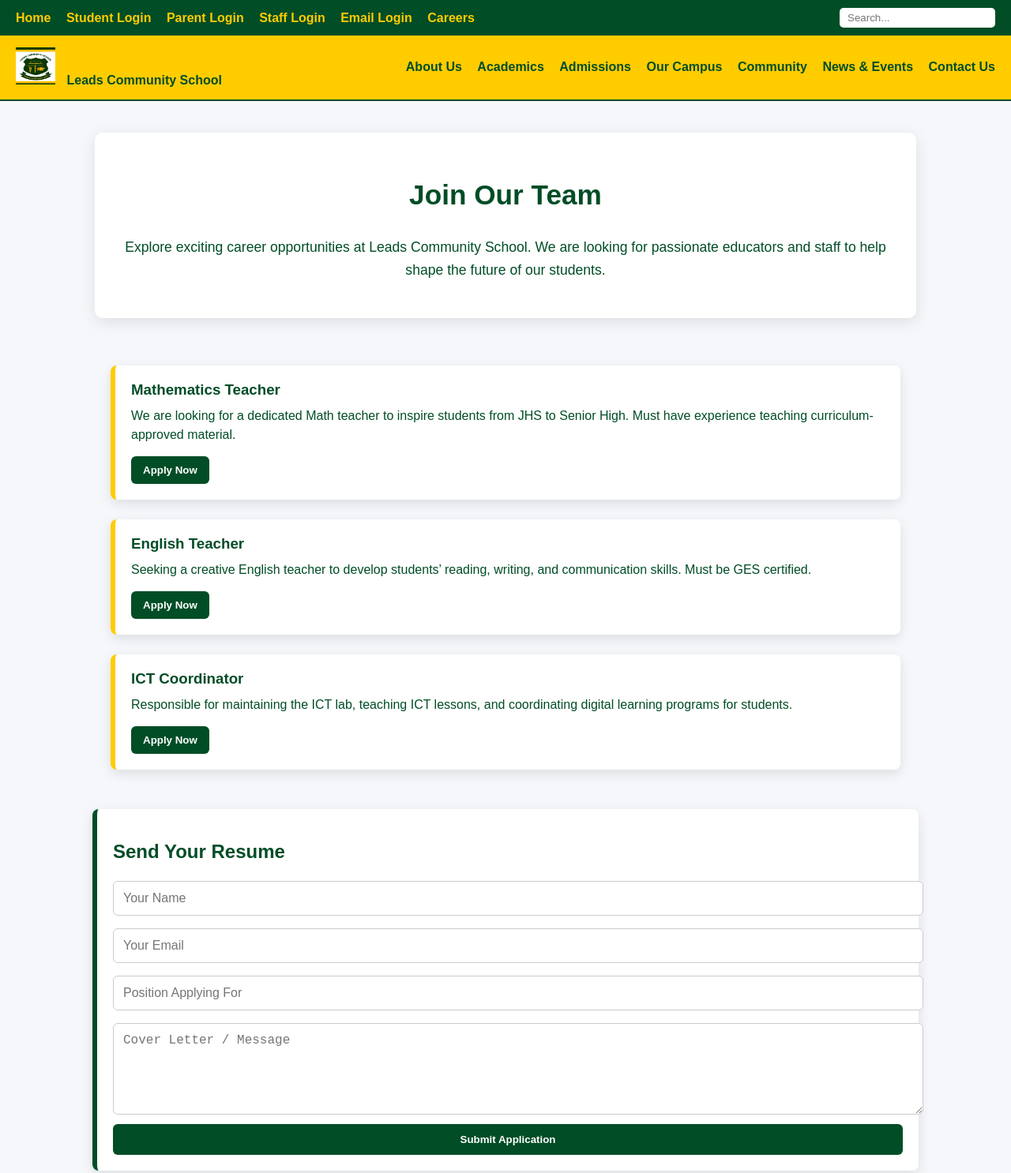
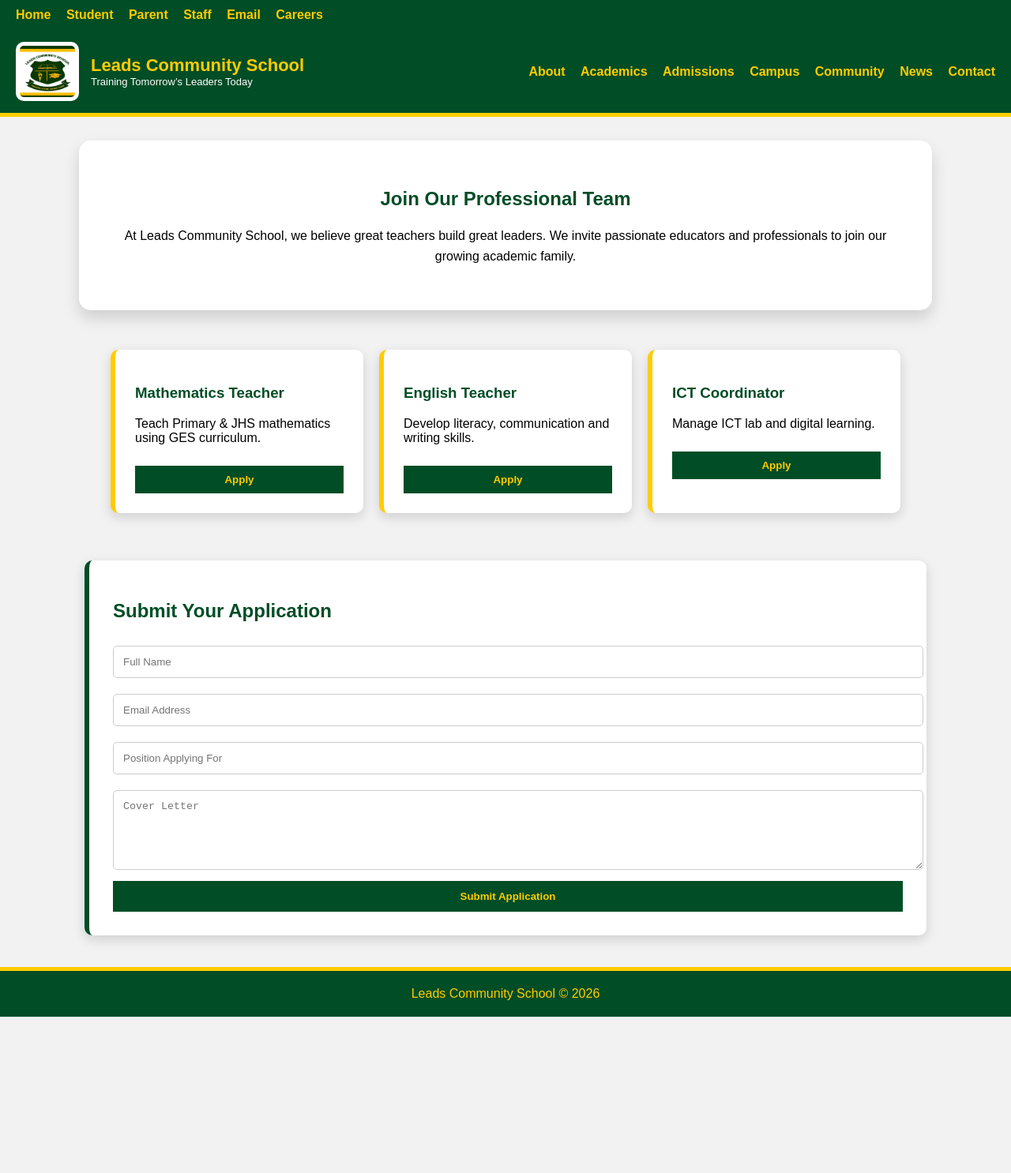
Before and after one commit to leadscommunityschool/portal, a plain HTML site: page careers.html in a window 1280 px wide. Shown: the top 1486 px of the page at 79% size. After the commit the page ends 1288 px from the top, so only its background shows below. Drawn offline with Linux system fonts and the light colour scheme.

Commit message:
Update careers.html

```diff
--- a/careers.html
+++ b/careers.html
@@ -4,286 +4,253 @@
 <meta charset="UTF-8">
 <meta name="viewport" content="width=device-width, initial-scale=1.0">
 <title>Careers - Leads Community School</title>
+
 <style>
-/* ===== General ===== */
-body, html {
-  margin: 0;
-  padding: 0;
-  font-family: Arial, sans-serif;
-  background-color: #f5f7fa;
-  color: #004d26;
+
+body,html{
+margin:0;
+padding:0;
+font-family:Arial,sans-serif;
+background:#f2f2f2;
 }
 
-/* ===== Top Green Bar ===== */
-.top-green {
-  background: #004d26;
-  color: #fff;
-  display: flex;
-  justify-content: space-between;
-  align-items: center;
-  padding: 10px 20px;
-  flex-wrap: wrap;
+/* TOP BAR */
+.top-green{
+background:#004d26;
+padding:10px 20px;
 }
 
-.top-green .top-links a {
-  color: #ffcc00;
-  margin-right: 15px;
-  text-decoration: none;
-  font-weight: bold;
+.top-links a{
+color:#ffcc00;
+margin-right:15px;
+font-weight:bold;
+text-decoration:none;
 }
 
-.top-green input[type="text"] {
-  padding: 5px 10px;
-  border-radius: 5px;
-  border: none;
+/* HEADER */
+.main-header{
+background:#004d26;
+border-bottom:5px solid #ffcc00;
+padding:15px 20px;
+display:flex;
+justify-content:space-between;
+align-items:center;
+flex-wrap:wrap;
 }
 
-/* ===== Header ===== */
-.main-header {
-  display: flex;
-  justify-content: space-between;
-  align-items: center;
-  padding: 15px 20px;
-  background-color: #ffcc00;
-  border-bottom: 2px solid #004d26;
-  flex-wrap: wrap;
+.logo-wrap{
+display:flex;
+align-items:center;
+gap:15px;
+text-decoration:none;
 }
 
-.main-header .logo-area span {
-  font-weight: bold;
-  color: #004d26;
-  margin-left: 10px;
+.logo-wrap img{
+width:70px;
+background:#fff;
+padding:5px;
+border-radius:10px;
 }
 
-.main-nav a {
-  margin-left: 15px;
-  text-decoration: none;
-  color: #004d26;
-  font-weight: bold;
+.school-name h1{
+margin:0;
+color:#ffcc00;
+font-size:22px;
 }
 
-.main-nav a:hover {
-  color: #002013;
+.school-name p{
+margin:0;
+color:#fff;
+font-size:13px;
 }
 
-/* ===== Hero Section ===== */
-.hero {
-  display: flex;
-  flex-direction: column;
-  justify-content: center;
-  align-items: center;
-  max-width: 1000px;
-  margin: 40px auto;
-  padding: 30px 20px;
-  background: #fff;
-  border-radius: 10px;
-  box-shadow: 0 5px 20px rgba(0,0,0,0.1);
-  text-align: center;
+.main-nav a{
+color:#ffcc00;
+margin-left:15px;
+font-weight:bold;
+text-decoration:none;
 }
 
-.hero h1 {
-  font-size: 2.2rem;
-  color: #004d26;
-  margin-bottom: 15px;
+/* HERO */
+.hero{
+background:#fff;
+margin:30px auto;
+max-width:1000px;
+padding:40px;
+border-radius:15px;
+text-align:center;
+box-shadow:0 10px 20px rgba(0,0,0,.15);
 }
 
-.hero p {
-  font-size: 1.1rem;
-  color: #004d26;
-  line-height: 1.6;
+.hero h1{color:#004d26;}
+.hero p{line-height:1.6;}
+
+/* JOBS */
+.jobs{
+max-width:1000px;
+margin:auto;
+padding:20px;
+display:grid;
+grid-template-columns:repeat(auto-fit,minmax(280px,1fr));
+gap:20px;
 }
 
-/* ===== Job Openings Section ===== */
-.jobs-container {
-  max-width: 1000px;
-  margin: 30px auto;
-  padding: 20px;
-  display: flex;
-  flex-direction: column;
-  gap: 25px;
+.job{
+background:#fff;
+padding:25px;
+border-left:6px solid #ffcc00;
+border-radius:10px;
+box-shadow:0 5px 15px rgba(0,0,0,.15);
 }
 
-.job-card {
-  background-color: #fff;
-  border-left: 6px solid #ffcc00;
-  padding: 20px;
-  border-radius: 8px;
-  box-shadow: 0 5px 15px rgba(0,0,0,0.1);
+.job h3{color:#004d26;}
+
+.job button{
+margin-top:10px;
+padding:10px;
+background:#004d26;
+color:#ffcc00;
+border:none;
+width:100%;
+cursor:pointer;
+font-weight:bold;
 }
 
-.job-card h3 {
-  margin: 0 0 10px 0;
-  color: #004d26;
+/* FORM */
+.apply{
+background:#fff;
+max-width:1000px;
+margin:40px auto;
+padding:30px;
+border-radius:10px;
+border-left:6px solid #004d26;
+box-shadow:0 5px 15px rgba(0,0,0,.15);
 }
 
-.job-card p {
-  margin: 5px 0;
-  line-height: 1.5;
+.apply h2{color:#004d26;}
+
+.apply input,.apply textarea{
+width:100%;
+padding:12px;
+margin:10px 0;
+border:1px solid #ccc;
+border-radius:5px;
 }
 
-.job-card button {
-  margin-top: 10px;
-  padding: 10px 15px;
-  background-color: #004d26;
-  color: #fff;
-  border: none;
-  border-radius: 6px;
-  cursor: pointer;
-  font-weight: bold;
+.apply button{
+width:100%;
+padding:12px;
+background:#004d26;
+color:#ffcc00;
+border:none;
+font-weight:bold;
+cursor:pointer;
 }
 
-.job-card button:hover {
-  background-color: #006b39;
+/* FOOTER */
+.footer{
+background:#004d26;
+color:#ffcc00;
+text-align:center;
+padding:20px;
+border-top:5px solid #ffcc00;
 }
 
-/* ===== Application Form ===== */
-.application-form {
-  max-width: 1000px;
-  margin: 30px auto;
-  padding: 20px;
-  background: #fff;
-  border-left: 6px solid #004d26;
-  border-radius: 8px;
-  box-shadow: 0 5px 15px rgba(0,0,0,0.1);
+/* MOBILE */
+@media(max-width:768px){
+.logo-wrap{flex-direction:column;text-align:center;}
 }
 
-.application-form h2 {
-  color: #004d26;
-  margin-bottom: 15px;
-}
-
-.application-form input,
-.application-form textarea {
-  width: 100%;
-  padding: 12px;
-  margin: 8px 0;
-  border-radius: 6px;
-  border: 1px solid #ccc;
-  font-size: 1rem;
-}
-
-.application-form button {
-  width: 100%;
-  padding: 12px;
-  background-color: #004d26;
-  color: #fff;
-  border: none;
-  border-radius: 6px;
-  cursor: pointer;
-  font-weight: bold;
-}
-
-.application-form button:hover {
-  background-color: #006b39;
-}
-
-/* ===== Footer ===== */
-.footer {
-  background-color: #004d26;
-  color: #fff;
-  padding: 20px;
-  text-align: center;
-}
-
-.footer a {
-  color: #ffcc00;
-  text-decoration: none;
-  margin: 0 5px;
-}
-
-.footer a:hover {
-  text-decoration: underline;
-}
-
-/* ===== Responsive ===== */
-@media(max-width:768px){
-  .jobs-container, .application-form {padding: 15px;}
-}
 </style>
 </head>
+
 <body>
 
-<!-- Top Green Bar -->
 <div class="top-green">
 <div class="top-links">
 <a href="index.html">Home</a>
-    <a href="student-login.html">Student Login</a>
-    <a href="parent-login.html">Parent Login</a>
-    <a href="staff-login.html">Staff Login</a>
-    <a href="email-login.html">Email Login</a>
-    <a href="careers.html">Careers</a>
+<a href="student-login.html">Student</a>
+<a href="parent-login.html">Parent</a>
+<a href="staff-login.html">Staff</a>
+<a href="email-login.html">Email</a>
+<a href="#">Careers</a>
 </div>
-  <input type="text" placeholder="Search...">
 </div>
 
-<!-- Header -->
 <header class="main-header">
-  <div class="logo-area">
-    <img src="IMG-20260129-WA0005.jpg" alt="Leads Community School Logo" width="50">
-    <span>Leads Community School</span>
+
+<a href="index.html" class="logo-wrap">
+<img src="IMG-20260129-WA0005.jpg">
+<div class="school-name">
+<h1>Leads Community School</h1>
+<p>Training Tomorrow’s Leaders Today</p>
 </div>
+</a>
+
 <nav class="main-nav">
-    <a href="about.html">About Us</a>
+<a href="about.html">About</a>
 <a href="academics.html">Academics</a>
 <a href="admissions.html">Admissions</a>
-    <a href="campus.html">Our Campus</a>
+<a href="campus.html">Campus</a>
 <a href="community.html">Community</a>
-    <a href="news-events.html">News & Events</a>
-    <a href="contact.html">Contact Us</a>
+<a href="news-events.html">News</a>
+<a href="contact.html">Contact</a>
 </nav>
+
 </header>
 
-<!-- Hero Section -->
 <section class="hero">
-  <h1>Join Our Team</h1>
-  <p>Explore exciting career opportunities at Leads Community School. We are looking for passionate educators and staff to help shape the future of our students.</p>
+<h1>Join Our Professional Team</h1>
+<p>
+At Leads Community School, we believe great teachers build great leaders.
+We invite passionate educators and professionals to join our growing academic family.
+</p>
 </section>
 
-<!-- Job Openings -->
-<section class="jobs-container">
-  <div class="job-card">
+<section class="jobs">
+
+<div class="job">
 <h3>Mathematics Teacher</h3>
-    <p>We are looking for a dedicated Math teacher to inspire students from JHS to Senior High. Must have experience teaching curriculum-approved material.</p>
-    <button onclick="alert('Application submitted for Mathematics Teacher!')">Apply Now</button>
+<p>Teach Primary & JHS mathematics using GES curriculum.</p>
+<button onclick="alert('Applied for Math Teacher')">Apply</button>
 </div>
-  <div class="job-card">
+
+<div class="job">
 <h3>English Teacher</h3>
-    <p>Seeking a creative English teacher to develop students’ reading, writing, and communication skills. Must be GES certified.</p>
-    <button onclick="alert('Application submitted for English Teacher!')">Apply Now</button>
+<p>Develop literacy, communication and writing skills.</p>
+<button onclick="alert('Applied for English Teacher')">Apply</button>
 </div>
-  <div class="job-card">
+
+<div class="job">
 <h3>ICT Coordinator</h3>
-    <p>Responsible for maintaining the ICT lab, teaching ICT lessons, and coordinating digital learning programs for students.</p>
-    <button onclick="alert('Application submitted for ICT Coordinator!')">Apply Now</button>
+<p>Manage ICT lab and digital learning.</p>
+<button onclick="alert('Applied for ICT Coordinator')">Apply</button>
 </div>
+
 </section>
 
-<!-- Application Form -->
-<section class="application-form">
-  <h2>Send Your Resume</h2>
-  <form onsubmit="handleApplication(event)">
-    <input type="text" placeholder="Your Name" required>
-    <input type="email" placeholder="Your Email" required>
+<section class="apply">
+
+<h2>Submit Your Application</h2>
+
+<form onsubmit="submitForm(event)">
+<input type="text" placeholder="Full Name" required>
+<input type="email" placeholder="Email Address" required>
 <input type="text" placeholder="Position Applying For" required>
-    <textarea rows="5" placeholder="Cover Letter / Message" required></textarea>
-    <button type="submit">Submit Application</button>
+<textarea rows="5" placeholder="Cover Letter"></textarea>
+<button>Submit Application</button>
 </form>
+
 </section>
 
-<!-- Footer -->
 <footer class="footer">
-  <p>&copy; 2026 Leads Community School. All Rights Reserved.</p>
-  <p>
-    <a href="index.html">Home</a> |
-    <a href="about.html">About Us</a> |
-    <a href="contact.html">Contact</a>
-  </p>
+Leads Community School © 2026
 </footer>
 
 <script>
-function handleApplication(e){
+function submitForm(e){
 e.preventDefault();
-  alert("Thank you! Your application has been submitted.");
+alert("Application submitted successfully!");
 }
 </script>
 
```
Lines whose indentation alone changed are shown as unchanged.
